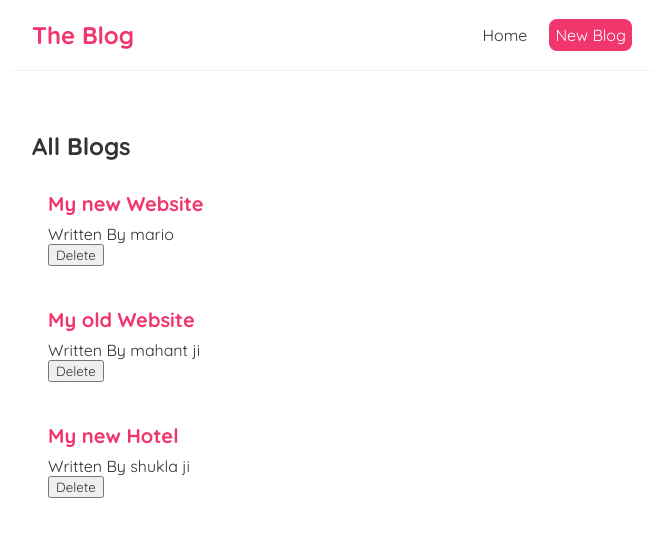
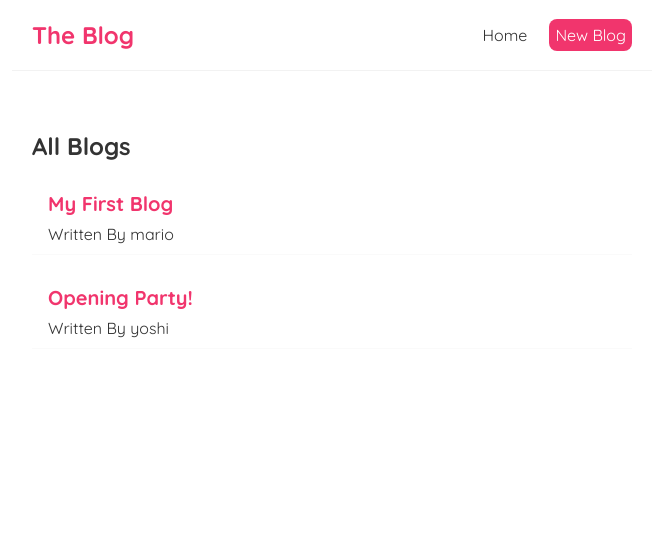
Before and after one commit to harsh007fc/React_1.03, a React (Create React App) app: page / in a window 1280 px wide. Shown: the top 536 px of the page, without its empty margins (308-971 px from the left). Built offline with nearby package versions, Linux system fonts and the light colour scheme; data requests are answered from the project's data file.

Commit message:
fetch done

```diff
--- a/src/components/BlogList.js
+++ b/src/components/BlogList.js
@@ -1,4 +1,4 @@
-const BlogList = ({blogs,title,handleDelete}) => {
+const BlogList = ({blogs,title}) => {
 
     return (
         <div className='blog-list'>
@@ -8,7 +8,7 @@
                       <div className="blog-preview" key={blog.id}>
                           <h2>{blog.title}</h2>
                           <p>Written By {blog.author}</p>
-                          <button onClick={()=>handleDelete(blog.id)}>Delete</button>
+                          {/* <button onClick={()=>handleDelete(blog.id)}>Delete</button> */}
                       </div>
                   ))
               }
--- a/src/components/Home.js
+++ b/src/components/Home.js
@@ -2,27 +2,27 @@
 import BlogList from './BlogList';
 const Home = () => {
 
-    let [blogs,setBlogs] = useState([
-        {title:'My new Website',body:'lorem ipsum...',author:'mario',id:1},
-        {title:'My old Website',body:'lorem ipsum...',author:'mahant ji',id:2},
-        {title:'My new Hotel',body:'lorem ipsum...',author:'shukla ji',id:3}
-    ]);
+    let [blogs,setBlogs] = useState(null);
 
 
-    let [name,setname] = useState('mario');
 
-    let handleDelete = (id) => {
-        let newBlogs = blogs.filter(blog => blog.id != id);
-        setBlogs(newBlogs);
-    }
+    // let handleDelete = (id) => {
+    //     let newBlogs = blogs.filter(blog => blog.id != id);
+    //     setBlogs(newBlogs);
+    // }
     //this is a hook
     useEffect(()=>{
-        console.log('use effect ran');
+        fetch('http://localhost:8000/blogs')
+        .then(res=>{
+           return res.json();
+        }).then((data)=>{
+            setBlogs(data)
+        })
     },[]);
     return (
         <>
            <div className="home">
-              <BlogList blogs={blogs} title='All Blogs' handleDelete={handleDelete}/>
+              { blogs && <BlogList blogs={blogs} title='All Blogs'/>}
             </div>
         </>
     )
```
